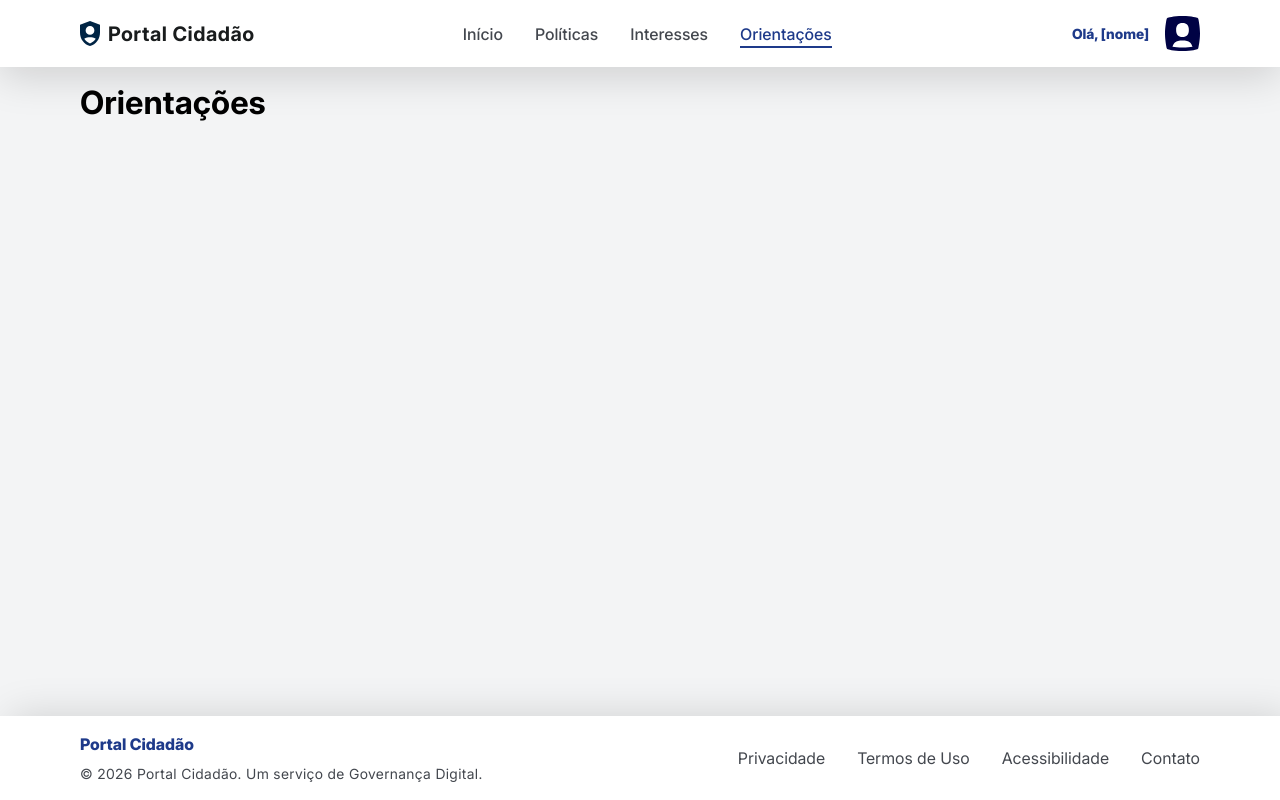
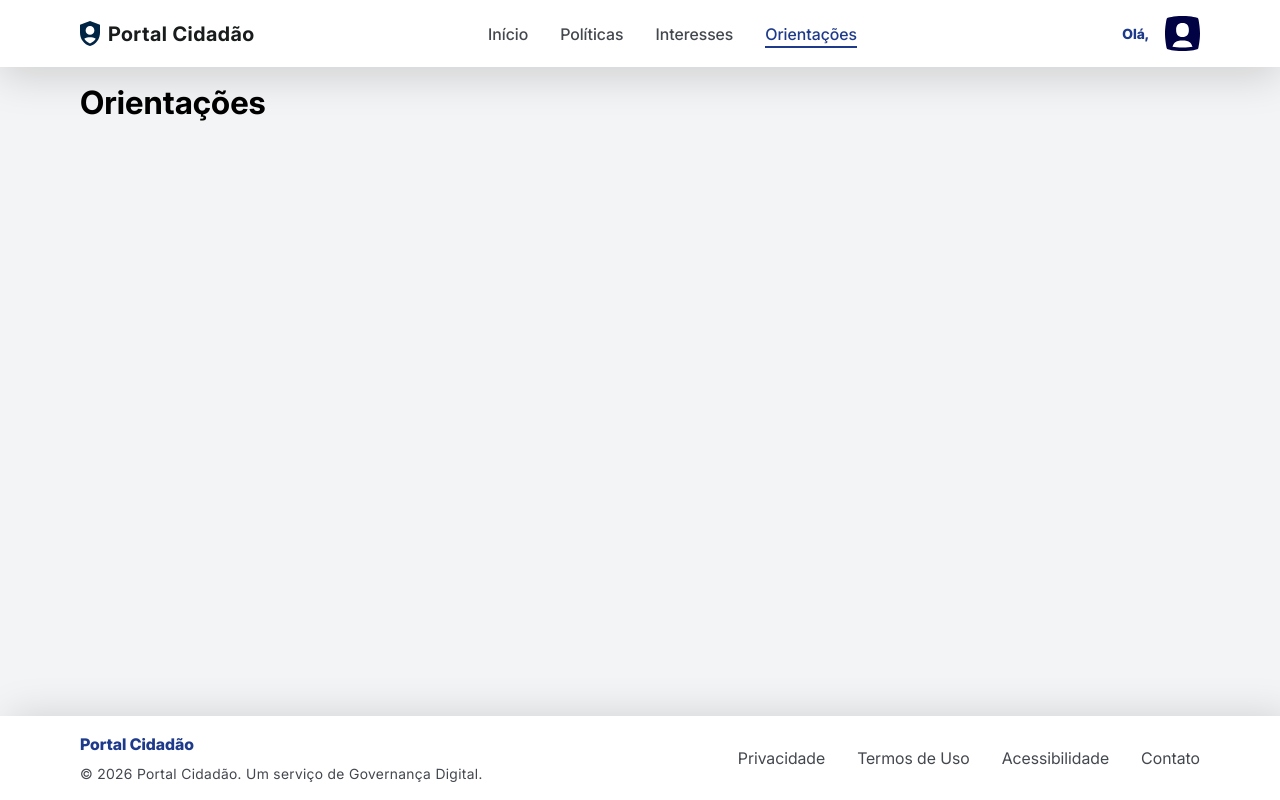
Before and after one commit to caioxdev/trabalho-teste-de-software, a Vue app: page /orientacoes in a window 1280 px wide. Built offline with nearby package versions, Linux system fonts and the light colour scheme; sample sign-in values are in the browser's storage.

Commit message:
feat: finalizar pagina de login e cadastro com autenticacao
n

```diff
--- a/src/App.vue
+++ b/src/App.vue
@@ -1,4 +1,4 @@
-<script setup lang="js">
+<script setup>
 import { useRoute } from "vue-router";
 import { computed } from "vue";
 import { useAuthStore } from "@/store/auth";
--- a/src/components/Header.vue
+++ b/src/components/Header.vue
@@ -31,7 +31,7 @@ const logout = () => {
         <UserDropdown>
           <template #trigger>
             <span class="trigger">
-              Olá, [nome]
+              Olá, {{ auth.user?.nome }}
               <img :src="perfil" alt="Perfil">
             </span>
           </template>
--- a/src/pages/Login.vue
+++ b/src/pages/Login.vue
@@ -21,7 +21,7 @@ const toast = useToast();
 const entrar = async () => {
   if (!emailValue.value || !senhaValue.value) {
     toast.error('Preencha o e-mail e a senha');
-    return 0;
+    return;
   }
 
   const usuario = usuarios.find (
```
